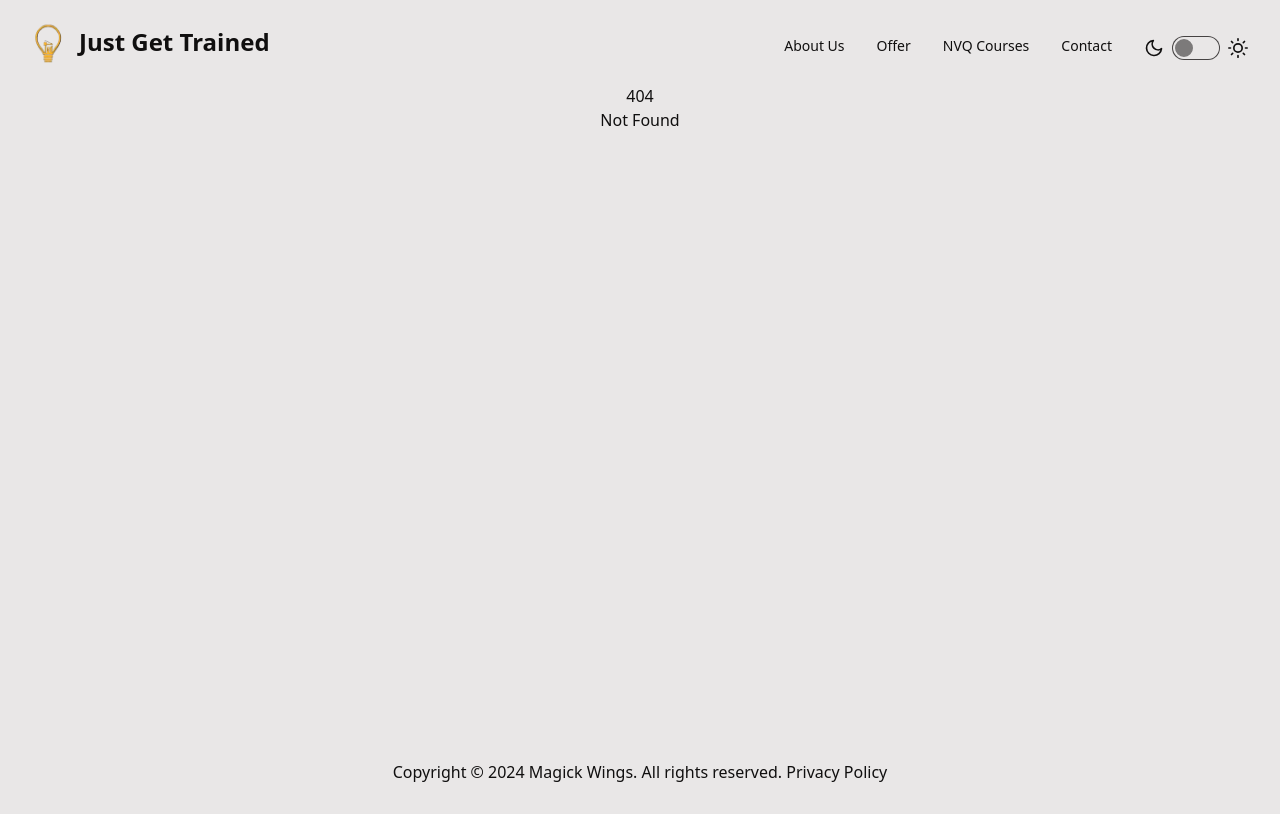
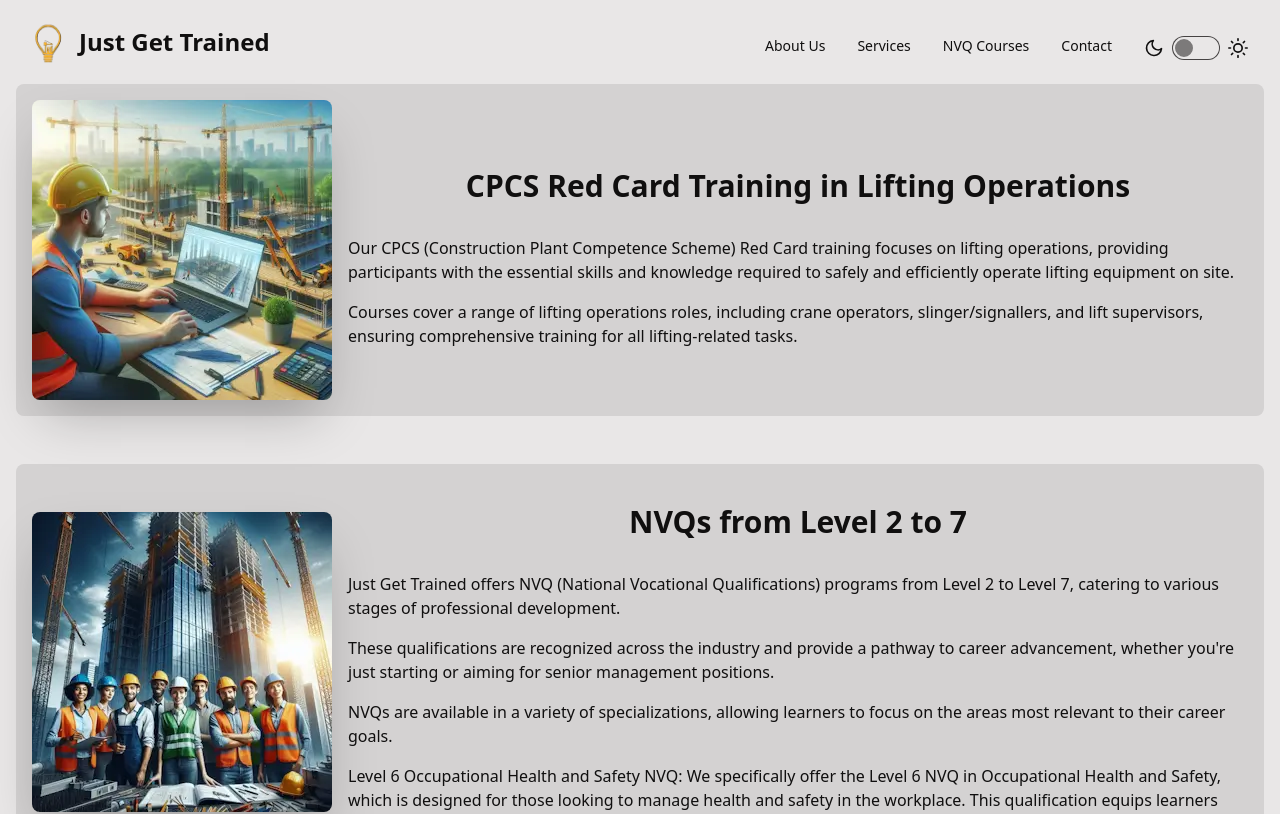
Before and after one commit to marcin-dudek/jgt, a SvelteKit app: page /services in a window 1280 px wide. Before the commit this address had no page. Shown: the top 814 px of the page. Built offline with nearby package versions, Linux system fonts and the light colour scheme.

Commit message:
Rename offer to services

```diff
--- a/src/routes/+layout.svelte
+++ b/src/routes/+layout.svelte
@@ -42,7 +42,7 @@
         class="mt-3 z-[1] p-2 max-md:shadow menu dropdown-content rounded-box max-md:w-40 md:menu-horizontal max-md:bg-base-200"
       >
         <li><a class="mx-auto" href="about">About Us</a></li>
-        <li><a class="mx-auto" href="offer">Offer</a></li>
+        <li><a class="mx-auto" href="services">Services</a></li>
         <li><a class="mx-auto" href="nvq-courses">NVQ Courses</a></li>
         <li><a class="mx-auto" href="contact">Contact</a></li>
         <li>
--- a/src/routes/offer/+page.svelte
+++ b/src/routes/services/+page.svelte
@@ -1,5 +1,5 @@
 <svelte:head>
-  <title>Offer</title>
+  <title>Services</title>
   <meta name="description" content="Here you can find read more about our trainings." />
 </svelte:head>
 
```
